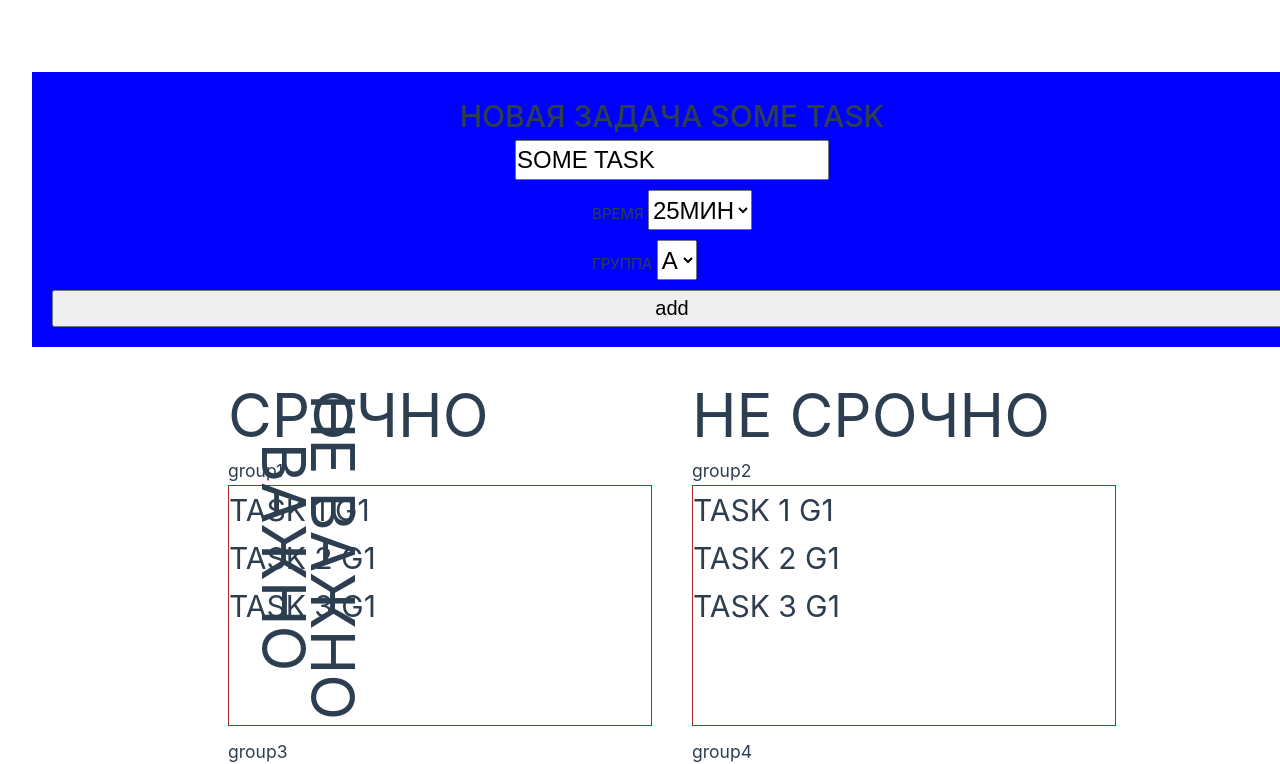
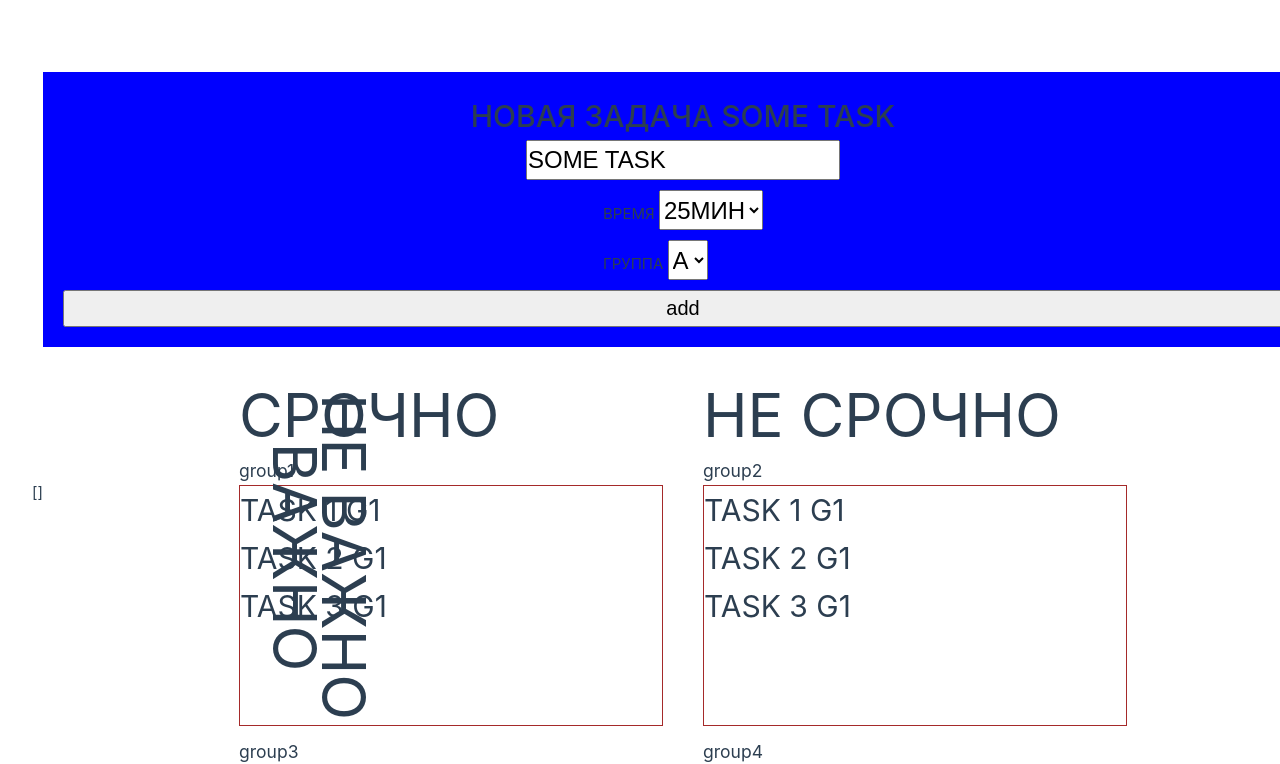
Before and after one commit to sbk-dushman/ts_practice_cases, a Vue app in the folder matrix_proj/: page / in a window 1280 px wide. Shown: the top 764 px of the page. Built offline with nearby package versions, Linux system fonts and the light colour scheme; the HTML template or start-up script is replaced by a standard one.

Commit message:
matrix list group

```diff
--- a/matrix_proj/src/App.vue
+++ b/matrix_proj/src/App.vue
@@ -1,18 +1,21 @@
 <script setup lang="ts">
+import { computed } from 'vue';
 import AppForm from './components/AppForm.vue';
 import AppMatrix from './components/AppMatrix.vue';
-
+import { useTasksStore } from '@/stores/task';
+    const taskStore=  useTasksStore();
+const getGroupA = computed(() => taskStore.getGroup(8))
 </script>
 
 <template>
   <header>
-
+{{getGroupA}}
 
   </header>
 
   <main>
       <AppForm msg="You did it!" />
-      <AppMatrix msg="You did it!" />
+      <AppMatrix :msg=getGroupA />
       <!-- <div class="wrapper"> -->
 
     <!-- </div> -->
--- a/matrix_proj/src/components/AppForm.vue
+++ b/matrix_proj/src/components/AppForm.vue
@@ -14,7 +14,7 @@
         </select>
             </label>
           <label for="task-form__input-priority"> Группа
-            <select v-model="newTask.priority" class="task-form__input-priority" name="" id="task-form__input-priority">
+            <select v-model.number="newTask.priority" class="task-form__input-priority" name="" id="task-form__input-priority">
                 <option selected value=1>a</option>
                 <option value=2>b</option>
                 <option value=3>c</option>
--- a/matrix_proj/src/components/AppMatrix.vue
+++ b/matrix_proj/src/components/AppMatrix.vue
@@ -1,6 +1,8 @@
 <script setup lang="ts">
+import type { Ref } from 'vue';
+
 defineProps<{
-  msg: string
+  msg: Ref;
 }>()
 </script>
 
--- a/matrix_proj/src/stores/task.ts
+++ b/matrix_proj/src/stores/task.ts
@@ -15,10 +15,13 @@ import { ref } from "vue";
 export const useTasksStore = defineStore('tasks', ()=> {
   const tasks= ref<Task[]>([]);
   function addTask(task:Task) {
+    tasks.value.push(task);
+  }
+    function getGroup(someGroupe:number) {
+    tasks.value.find((word) => word.priority === someGroupe);
 
 
-    tasks.value.push(task);
-
+    return tasks
   }
-  return{ tasks,addTask}
+  return{ tasks,addTask,getGroup }
 });
```
